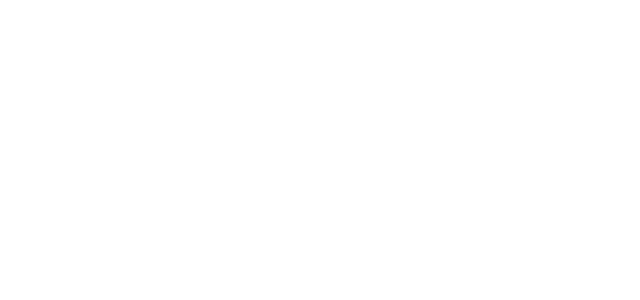
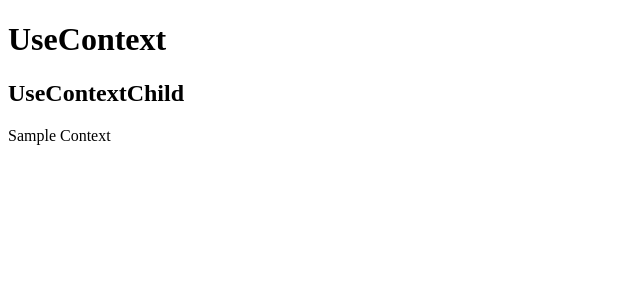
Before and after one commit to RYOTA-F/react-samples, a React (Create React App) app: page /use_context in a window 1280 px wide. Before the commit this address had no page. Shown: the top 300 px of the page, without its empty margins (0-640 px from the left). Built offline with nearby package versions, Linux system fonts and the light colour scheme.

Commit message:
[add] useContext

```diff
--- a/src/App.tsx
+++ b/src/App.tsx
@@ -5,6 +5,7 @@
 import Swr from './pages/swr'
 import UseState from './pages/useState'
 import UseEffect from './pages/useEffect'
+import UseContext from './pages/useContext'
 
 const App: FC = () => {
   return (
@@ -15,6 +16,7 @@
         <Route path="/use_local_storage" element={<UseLocalStorage />} />
         <Route path="/use_state" element={<UseState />} />
         <Route path="/use_effect" element={<UseEffect />} />
+        <Route path="/use_context" element={<UseContext />} />
       </Routes>
     </BrowserRouter>
   )
--- /dev/null
+++ b/src/pages/useContext/index.tsx
@@ -0,0 +1,18 @@
+import { FC, createContext } from 'react'
+import UseContextChild from './useContextChild'
+
+const sample = 'Sample Context'
+export const SampleContext = createContext(sample)
+
+const UseContext: FC = () => {
+  return (
+    <>
+      <h1>UseContext</h1>
+      <SampleContext.Provider value={sample}>
+        <UseContextChild />
+      </SampleContext.Provider>
+    </>
+  )
+}
+
+export default UseContext
--- /dev/null
+++ b/src/pages/useContext/useContextChild/index.tsx
@@ -0,0 +1,15 @@
+import { FC, useContext } from 'react'
+import { SampleContext } from '../index'
+
+const UseContextChild: FC = () => {
+  const sample = useContext(SampleContext)
+
+  return (
+    <>
+      <h2>UseContextChild</h2>
+      {sample}
+    </>
+  )
+}
+
+export default UseContextChild
```
